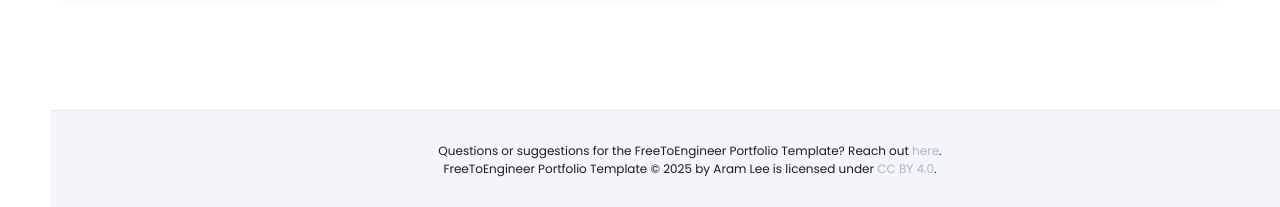
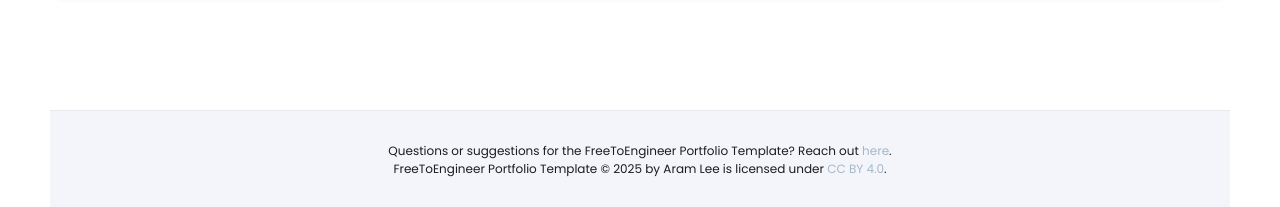
Before and after one commit to thomasinalester/thomasinalester.github.io, a Jekyll site: the page built from index.html, in a window 1280 px wide. Shown: the part 2147-2354 px from the top of the page. Built offline with Jekyll 4.4.1, drawn with Linux system fonts in a browser that asks for light colours.

Commit message:
Update styles.css

```diff
--- a/css/styles.css
+++ b/css/styles.css
@@ -498,7 +498,7 @@ footer {
     min-height: 100px;
     flex-shrink: 0;
     background-color: var(--light-background-color);
-    width: 100vw;
+    width: 100%;
     position: relative;
     left: 0;
     transform: none;
```
